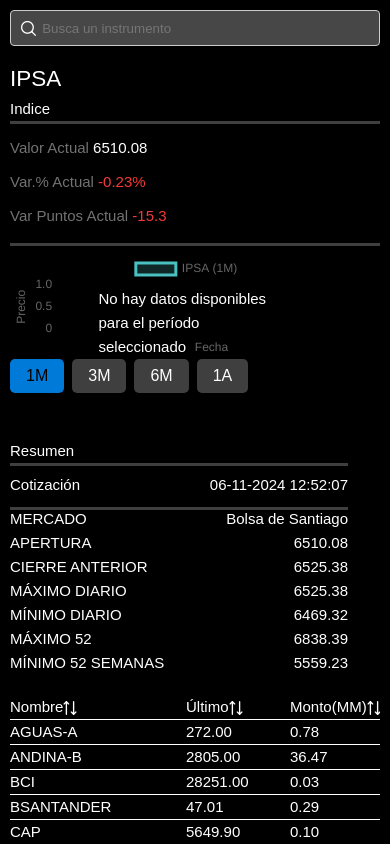
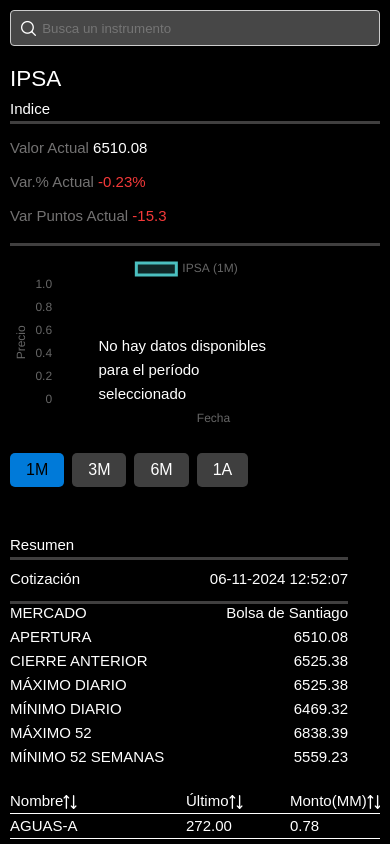
Before and after one commit to kamimefis/Ipsa-Vue-Project, a Vue app: page / in a window 390 px wide. Shown: the top 844 px of the page. Built offline with nearby package versions, Linux system fonts and the light colour scheme.

Commit message:
chartComponent with styles

```diff
--- a/src/components/ChartComponent.vue
+++ b/src/components/ChartComponent.vue
@@ -29,10 +29,10 @@
 
 const whichHistoryArrayToUse = computed(() => {
   switch (store.globalID) {
-    case 'ANDINA-A':
-      return store.histories['ANDINA-A'];
-    case 'AGUAS-B':
-      return store.histories['AGUAS-B'];
+    case 'ANDINA-B':
+      return store.histories['ANDINA-B'];
+    case 'AGUAS-A':
+      return store.histories['AGUAS-A'];
     case 'BCI':
       return store.histories.BCI;
     case 'BSANTANDER':
@@ -110,7 +110,7 @@
     <div class="info-error" v-if="filteredData.length === 0">
       <p class="color= white">No hay datos disponibles para el período seleccionado</p>
     </div>
-    <Chart type="line" :data="lineChartData" :options="chartOptions" :height=90 />
+    <Chart type="line" :data="lineChartData" :options="chartOptions" class="responsive-chart" />
 
     <div class="period-buttons">
       <button v-for="(days, period) in INSTRUMENT_PERIODS" :key="period" @click="selectedPeriod = period"
@@ -154,4 +154,21 @@
   background-color: #007ad9;
   color: black;
 }
+
+.responsive-chart {
+  width: 100%;
+  height: 300px;
+}
+
+@media (max-width: 768px) {
+  .responsive-chart {
+    height: 300px;
+  }
+}
+
+@media (max-width: 480px) {
+  .responsive-chart {
+    height: 200px;
+  }
+}
 </style>
```
